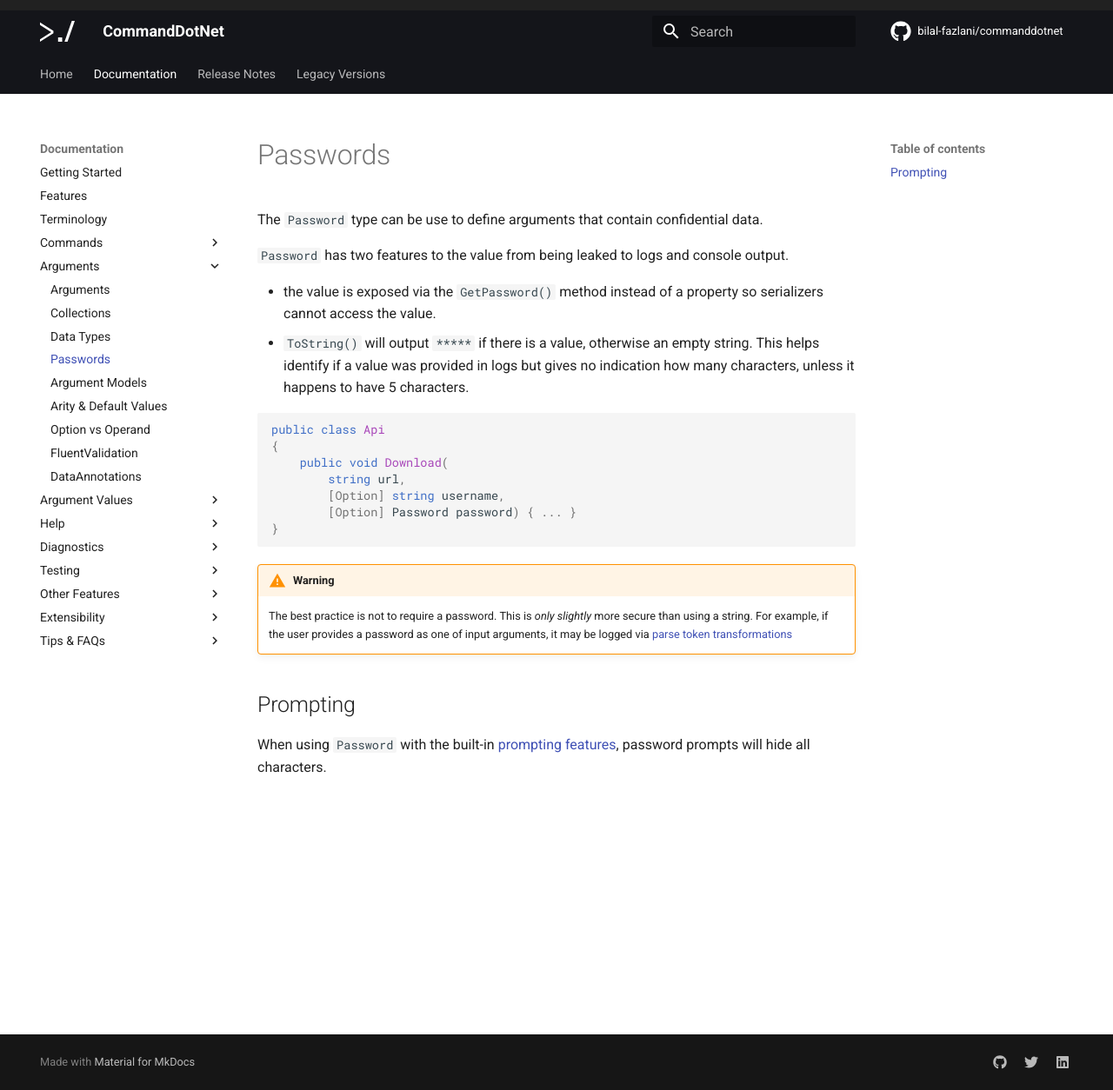
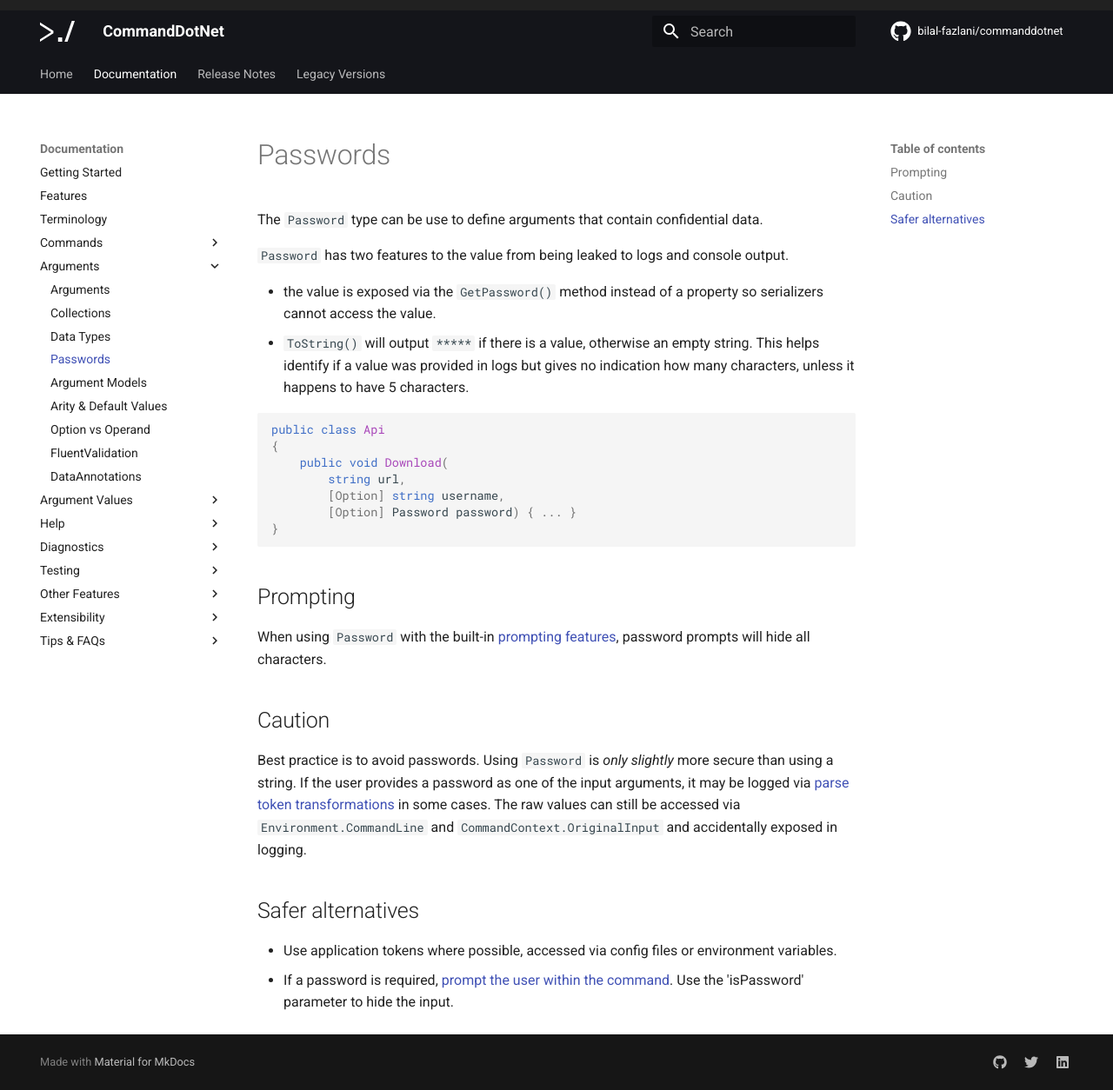
Before and after one commit to bilal-fazlani/commanddotnet, an MkDocs documentation site: the page built from docs/Arguments/passwords.md, in a window 1280 px wide and 1254 px high. Shown: the whole window at 87% size. Built offline with MkDocs 1.6.1 and Material for MkDocs 9.7.7, drawn with Linux system fonts in a browser that asks for light colours; comment, search, counter and statistics services are not loaded.

Commit message:
more details on warnings and alternatives for using Password

````diff
--- a/docs/Arguments/passwords.md
+++ b/docs/Arguments/passwords.md
@@ -19,10 +19,18 @@ public class Api
 
 ```
 
-
-!!!Warning
-    The best practice is not to require a password. This is *only slightly* more secure than using a string. For example, if the user provides a password as one of input arguments, it may be logged via [parse token transformations](../Diagnostics/parse-directive.md#token-transformations)
-
 ## Prompting
 
 When using `Password` with the built-in [prompting features](../ArgumentValues/prompting.md), password prompts will hide all characters.
+
+
+## Caution
+
+Best practice is to avoid passwords. Using `Password` is *only slightly* more secure than using a string.
+If the user provides a password as one of the input arguments, it may be logged via [parse token transformations](../Diagnostics/parse-directive.md#token-transformations) in some cases.
+The raw values can still be accessed via `Environment.CommandLine` and `CommandContext.OriginalInput` and accidentally exposed in logging.
+
+## Safer alternatives
+
+* Use application tokens where possible, accessed via config files or environment variables.
+* If a password is required, [prompt the user within the command](../ArgumentValues/prompting.md/#prompting-from-within-the-command-method). Use the 'isPassword' parameter to hide the input.
````
